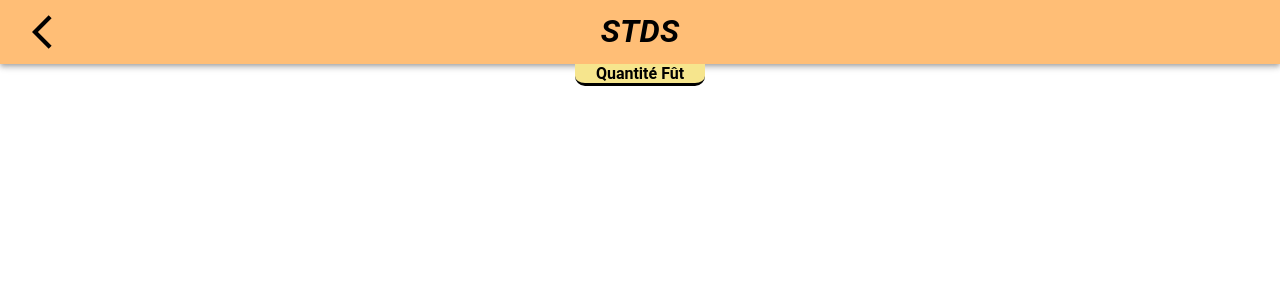
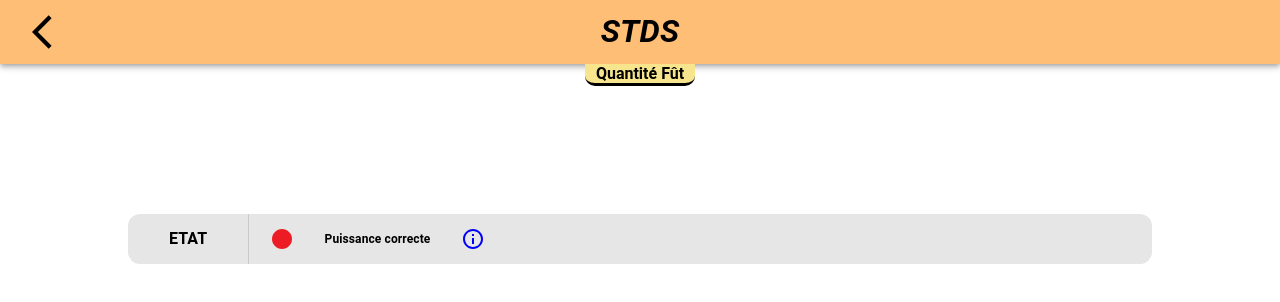
Before and after one commit to Falsimane/SAE-ALT-S3-Dev-22-23-STDS-3B-Equipe-4, a React (Create React App) app in the folder Application/stds-app/: page /quantite in a window 1280 px wide. Shown: the top 302 px of the page. Built offline with nearby package versions, Linux system fonts and the light colour scheme.

Commit message:
ajout box Quantité fut ref #12

```diff
--- a/Application/stds-app/src/pages/QuantiteFut.tsx
+++ b/Application/stds-app/src/pages/QuantiteFut.tsx
@@ -1,6 +1,14 @@
-import {IonContent, IonPage, IonRefresher, IonRefresherContent} from "@ionic/react";
+import Box from "@mui/material/Box";
+import Typography from "@mui/material/Typography";
+import Card from "@mui/material/Card";
+import CardActionArea from "@mui/material/CardActionArea";
+import CardContent from "@mui/material/CardContent";
+import {IonContent, IonHeader, IonPage, IonRefresher, IonRefresherContent} from "@ionic/react";
 import Header from "./Header";
 import * as React from "react";
+import CircleIcon from "@mui/icons-material/Circle";
+import Divider from '@mui/material/Divider';
+import InfoOutlinedIcon from '@mui/icons-material/InfoOutlined';
 
 export default function QuantiteFut() {
     const refresh = (e: CustomEvent) => {
@@ -11,17 +19,39 @@ export default function QuantiteFut() {
     return (
         <IonPage id="quantitefut-page">
 
-            <Header page={"Quantité Fût"} dimensionsTitre={130}/>
+            <Header page={"Quantité Fût"} dimensionsTitre={110}/>
 
             <IonContent fullscreen>
                 <IonRefresher slot="fixed" onIonRefresh={refresh}>
                     <IonRefresherContent></IonRefresherContent>
                 </IonRefresher>
+                <Box sx={{ height:"7%", width: "80%", backgroundColor:"#E6E6E6",  margin:"10%", borderRadius:3, display:"flex", alignItems:"center"}}>
+
+                    <Typography sx={{fontWeight:"bold",paddingLeft:"4%"}}>
+                        ETAT
+                    </Typography>
 
 
 
+                    <Divider sx = {{ color:"blue",paddingLeft:"4%"} } orientation="vertical" variant="middle" />
 
-            </IonContent>
+
+
+                    <CircleIcon sx={{ color: "#ED1C24" , marginLeft: "2%",  marginRight: "1%",  left :"30%"}} fontSize = "medium"/>
+
+
+                    <Typography sx={{fontWeight:"bold",paddingLeft:"2%", fontSize:12}}>
+                        Puissance correcte
+                    </Typography>
+
+                    <InfoOutlinedIcon sx={{marginLeft: "3%", color:"blue" }}/>
+
+
+                    </Box>
+
+
+
+                </IonContent>
         </IonPage>
     );
 }
```
